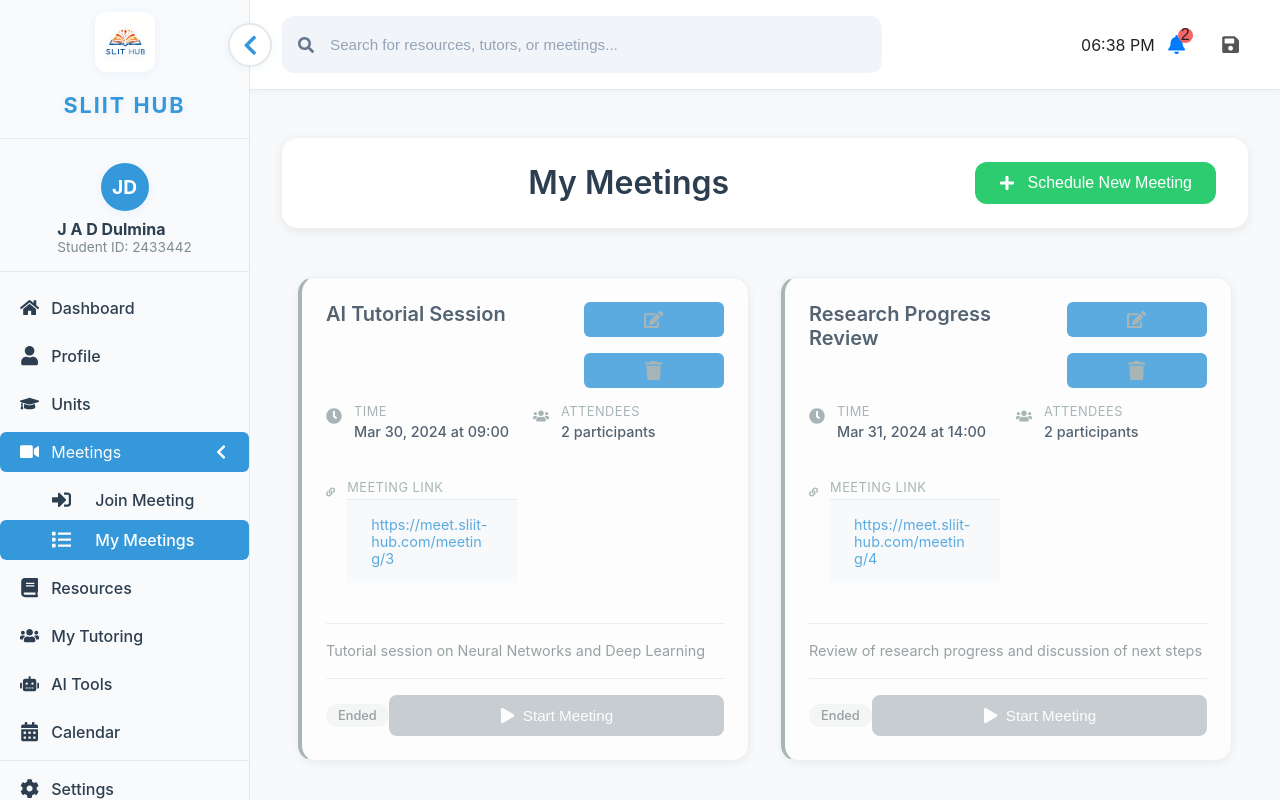
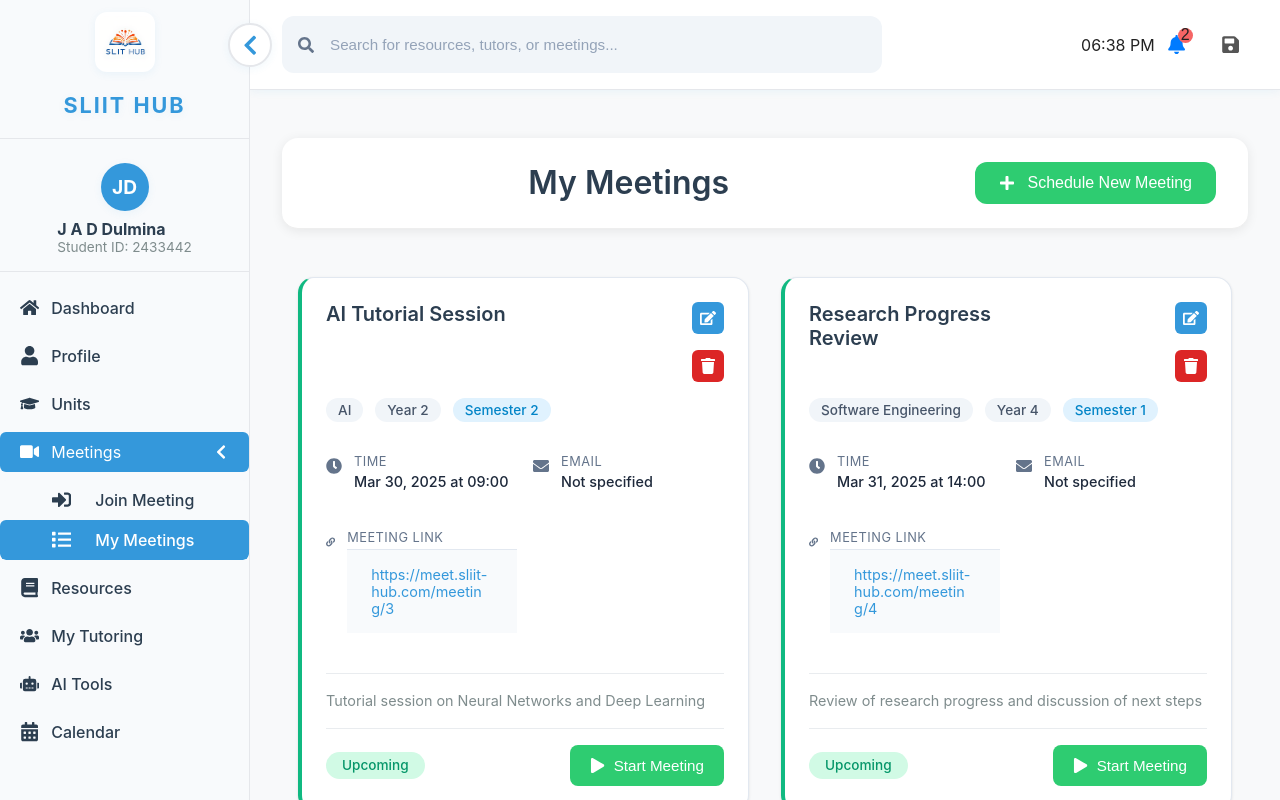
Before and after one commit to J-A-D-Dulmina/SLIIT-HUB, a React (Create React App) app in the folder client/: page /my-meetings in a window 1280 px wide. Shown: the top 800 px of the page. Built offline with nearby package versions, Linux system fonts and the light colour scheme.

Commit message:
mymeeting page updated

```diff
--- a/client/src/modules/meetings/components/MyMeetingsPage.jsx
+++ b/client/src/modules/meetings/components/MyMeetingsPage.jsx
@@ -1,10 +1,19 @@
 import React, { useState, useEffect } from 'react';
 import { useNavigate } from 'react-router-dom';
-import { FaChevronLeft, FaChevronRight, FaClock, FaUsers, FaLink, FaPlay, FaEdit, FaTrash, FaPlus } from 'react-icons/fa';
+import { FaChevronLeft, FaChevronRight, FaClock, FaUsers, FaLink, FaPlay, FaEdit, FaTrash, FaPlus, FaEnvelope } from 'react-icons/fa';
 import SideMenu from '../../../shared/components/SideMenu';
 import TopBar from '../../../shared/components/TopBar';
 import moment from 'moment';
 import '../styles/MyMeetingsPage.css';
+
+const DEGREES = [
+  'Bachelor of Science in Information Technology',
+  'Bachelor of Software Engineering',
+  'Bachelor of Computer Science',
+  'Bachelor of Network Engineering',
+  'Bachelor of Mobile Computing',
+  'Bachelor of Cloud Computing'
+];
 
 const DEGREE_YEARS = ['Year 1', 'Year 2', 'Year 3', 'Year 4'];
 const SEMESTERS = ['Semester 1', 'Semester 2'];
@@ -15,17 +24,22 @@ const MyMeetingsPage = () => {
   const [currentTime, setCurrentTime] = useState(new Date());
   const [meetings, setMeetings] = useState([]);
   const [showScheduleForm, setShowScheduleForm] = useState(false);
+  const [showEditForm, setShowEditForm] = useState(false);
+  const [editingMeeting, setEditingMeeting] = useState(null);
   const [scheduleFormData, setScheduleFormData] = useState({
     topic: '',
     date: '',
     time: '',
     duration: '60',
+    degree: '',
     year: '',
     semester: '',
     module: '',
-    attendees: '',
+    email: '',
     description: ''
   });
+  const [showDeleteConfirm, setShowDeleteConfirm] = useState(false);
+  const [meetingToDelete, setMeetingToDelete] = useState(null);
   const navigate = useNavigate();
 
   useEffect(() => {
@@ -38,22 +52,41 @@ const MyMeetingsPage = () => {
       {
         id: 1,
         title: 'AI Tutorial Session',
-        start: new Date(2024, 2, 30, 9, 0),
-        end: new Date(2024, 2, 30, 10, 0),
+        start: new Date(2025, 2, 30, 9, 0),
+        end: new Date(2025, 2, 30, 10, 0),
         attendees: ['alex@example.com', 'emma@example.com'],
         link: 'https://meet.sliit-hub.com/meeting/3',
         description: 'Tutorial session on Neural Networks and Deep Learning',
-        status: 'upcoming'
+        module: 'AI',
+        year: 'Year 2',
+        semester: 'Semester 2',
+        host: 'Prof. Alex Chen'
       },
       {
         id: 2,
         title: 'Research Progress Review',
-        start: new Date(2024, 2, 31, 14, 0),
-        end: new Date(2024, 2, 31, 15, 30),
+        start: new Date(2025, 2, 31, 14, 0),
+        end: new Date(2025, 2, 31, 15, 30),
         attendees: ['john@example.com', 'sarah@example.com'],
         link: 'https://meet.sliit-hub.com/meeting/4',
         description: 'Review of research progress and discussion of next steps',
-        status: 'upcoming'
+        module: 'Software Engineering',
+        year: 'Year 4',
+        semester: 'Semester 1',
+        host: 'Dr. Sarah Johnson'
+      },
+      {
+        id: 3,
+        title: 'Web Development Workshop',
+        start: new Date(2025, 3, 15, 10, 0), // April 15, 2024
+        end: new Date(2025, 3, 15, 12, 0),
+        attendees: ['mike@example.com', 'lisa@example.com', 'john@example.com'],
+        link: 'https://meet.sliit-hub.com/meeting/5',
+        description: 'Hands-on workshop on modern web development practices and frameworks',
+        module: 'Web Development',
+        year: 'Year 3',
+        semester: 'Semester 1',
+        host: 'Dr. Michael Brown'
       }
     ];
 
@@ -69,6 +102,48 @@ const MyMeetingsPage = () => {
     }));
   };
 
+  const handleEditMeeting = (meeting) => {
+    setEditingMeeting(meeting);
+    // Format the date and time for the form
+    const meetingDate = moment(meeting.start).format('YYYY-MM-DD');
+    const meetingTime = moment(meeting.start).format('HH:mm');
+
+    setScheduleFormData({
+      topic: meeting.title,
+      date: meetingDate,
+      time: meetingTime,
+      duration: moment(meeting.end).diff(moment(meeting.start), 'minutes').toString(),
+      degree: meeting.degree || '',
+      year: meeting.year,
+      semester: meeting.semester,
+      module: meeting.module,
+      email: meeting.email || '',
+      description: meeting.description
+    });
+    setShowEditForm(true);
+  };
+
+  const handleEditSubmit = (e) => {
+    e.preventDefault();
+    // TODO: Implement meeting edit logic
+    console.log('Edited Meeting:', { ...scheduleFormData, id: editingMeeting.id });
+    alert('Meeting Updated!');
+    setShowEditForm(false);
+    setEditingMeeting(null);
+    setScheduleFormData({
+      topic: '',
+      date: '',
+      time: '',
+      duration: '60',
+      degree: '',
+      year: '',
+      semester: '',
+      module: '',
+      email: '',
+      description: ''
+    });
+  };
+
   const handleScheduleSubmit = (e) => {
     e.preventDefault();
     // TODO: Implement meeting scheduling logic
@@ -79,25 +154,34 @@ const MyMeetingsPage = () => {
       date: '',
       time: '',
       duration: '60',
+      degree: '',
       year: '',
       semester: '',
       module: '',
-      attendees: '',
+      email: '',
       description: ''
     });
     setShowScheduleForm(false);
   };
 
-  const handleEditMeeting = (meetingId) => {
-    // TODO: Implement edit meeting logic
-    console.log('Edit meeting:', meetingId);
+  const handleDeleteClick = (meeting) => {
+    setMeetingToDelete(meeting);
+    setShowDeleteConfirm(true);
   };
 
-  const handleDeleteMeeting = (meetingId) => {
-    // TODO: Implement delete meeting logic
-    if (window.confirm('Are you sure you want to delete this meeting?')) {
-      console.log('Delete meeting:', meetingId);
+  const confirmDelete = () => {
+    if (meetingToDelete) {
+      // TODO: Implement actual delete logic
+      console.log('Delete meeting:', meetingToDelete.id);
+      setMeetings(prevMeetings => prevMeetings.filter(m => m.id !== meetingToDelete.id));
+      setShowDeleteConfirm(false);
+      setMeetingToDelete(null);
     }
+  };
+
+  const cancelDelete = () => {
+    setShowDeleteConfirm(false);
+    setMeetingToDelete(null);
   };
 
   const formatMeetingTime = (date) => {
@@ -115,40 +199,26 @@ const MyMeetingsPage = () => {
       return 'upcoming';
     }
     if (now >= start && now <= end) return 'in-progress';
-    return 'ended';
+    return 'upcoming'; // Changed from 'ended' to 'upcoming'
   };
 
-  return (
-    <div className="app-container">
-      <SideMenu collapsed={collapsed} setCollapsed={setCollapsed} />
-      <div className="main-content">
-        <div className="sidebar-toggle-btn-wrapper">
-          <button
-            className="sidebar-toggle-btn"
-            onClick={() => setCollapsed((v) => !v)}
-            aria-label="Toggle sidebar"
-          >
-            {collapsed ? <FaChevronRight /> : <FaChevronLeft />}
-          </button>
-        </div>
-        <TopBar currentTime={currentTime} />
-
-        <main className="my-meetings-page">
-          <div className="page-header">
-            <h1>My Meetings</h1>
-            <button className="schedule-btn" onClick={() => setShowScheduleForm(true)}>
-              <FaPlus /> Schedule New Meeting
-            </button>
-          </div>
-
-          {showScheduleForm && (
+  const renderMeetingForm = (isEdit = false) => (
     <div className="schedule-form-overlay">
       <div className="schedule-form-card">
         <div className="form-header">
-                  <h2>Schedule New Meeting</h2>
-                  <button className="close-btn" onClick={() => setShowScheduleForm(false)}>×</button>
+          <h2>{isEdit ? 'Edit Meeting' : 'Schedule New Meeting'}</h2>
+          <button
+            className="close-btn"
+            onClick={() => {
+              setShowScheduleForm(false);
+              setShowEditForm(false);
+              setEditingMeeting(null);
+            }}
+          >
+            ×
+          </button>
         </div>
-                <form onSubmit={handleScheduleSubmit}>
+        <form onSubmit={isEdit ? handleEditSubmit : handleScheduleSubmit}>
           <div className="form-group">
             <label htmlFor="topic">Topic</label>
             <input
@@ -160,6 +230,22 @@ const MyMeetingsPage = () => {
               required
               placeholder="Meeting Topic"
             />
+          </div>
+
+          <div className="form-group">
+            <label htmlFor="degree">Degree</label>
+            <select
+              id="degree"
+              name="degree"
+              value={scheduleFormData.degree}
+              onChange={handleScheduleChange}
+              required
+            >
+              <option value="">Select Degree</option>
+              {DEGREES.map(degree => (
+                <option key={degree} value={degree}>{degree}</option>
+              ))}
+            </select>
           </div>
 
           <div className="form-row">
@@ -214,16 +300,15 @@ const MyMeetingsPage = () => {
             </div>
 
             <div className="form-group">
-                      <label htmlFor="duration">Duration (minutes)</label>
+              <label htmlFor="email">Your Email</label>
               <input
-                        type="number"
-                        id="duration"
-                        name="duration"
-                        value={scheduleFormData.duration}
+                type="email"
+                id="email"
+                name="email"
+                value={scheduleFormData.email}
                 onChange={handleScheduleChange}
                 required
-                        min="15"
-                        step="15"
+                placeholder="your.email@example.com"
               />
             </div>
           </div>
@@ -255,14 +340,16 @@ const MyMeetingsPage = () => {
           </div>
 
           <div className="form-group">
-                    <label htmlFor="attendees">Attendees (comma-separated emails)</label>
+            <label htmlFor="duration">Duration (minutes)</label>
             <input
-                      type="text"
-                      id="attendees"
-                      name="attendees"
-                      value={scheduleFormData.attendees}
+              type="number"
+              id="duration"
+              name="duration"
+              value={scheduleFormData.duration}
               onChange={handleScheduleChange}
-                      placeholder="attendee1@example.com, attendee2@example.com"
+              required
+              min="15"
+              step="15"
             />
           </div>
 
@@ -279,14 +366,63 @@ const MyMeetingsPage = () => {
           </div>
 
           <div className="form-actions">
-                    <button type="button" className="cancel-btn" onClick={() => setShowScheduleForm(false)}>
+            <button
+              type="button"
+              className="cancel-btn"
+              onClick={() => {
+                setShowScheduleForm(false);
+                setShowEditForm(false);
+                setEditingMeeting(null);
+              }}
+            >
               Cancel
             </button>
             <button type="submit" className="submit-btn">
-                      Schedule Meeting
+              {isEdit ? 'Update Meeting' : 'Schedule Meeting'}
             </button>
           </div>
         </form>
+      </div>
+    </div>
+  );
+
+  return (
+    <div className="app-container">
+      <SideMenu collapsed={collapsed} setCollapsed={setCollapsed} />
+      <div className="main-content">
+        <div className="sidebar-toggle-btn-wrapper">
+          <button
+            className="sidebar-toggle-btn"
+            onClick={() => setCollapsed((v) => !v)}
+            aria-label="Toggle sidebar"
+          >
+            {collapsed ? <FaChevronRight /> : <FaChevronLeft />}
+          </button>
+        </div>
+        <TopBar currentTime={currentTime} />
+
+        <main className="my-meetings-page">
+          <div className="page-header">
+            <h1>My Meetings</h1>
+            <button className="schedule-btn" onClick={() => setShowScheduleForm(true)}>
+              <FaPlus /> Schedule New Meeting
+            </button>
+          </div>
+
+          {showScheduleForm && renderMeetingForm(false)}
+          {showEditForm && renderMeetingForm(true)}
+
+          {/* Add Delete Confirmation Dialog */}
+          {showDeleteConfirm && meetingToDelete && (
+            <div className="meeting-confirm-overlay">
+              <div className="meeting-confirm-dialog">
+                <h4>Delete Meeting</h4>
+                <p>Are you sure you want to delete the meeting "{meetingToDelete.title}"?</p>
+                <p className="delete-warning">This action cannot be undone.</p>
+                <div className="meeting-confirm-actions">
+                  <button className="cancel-btn" onClick={cancelDelete}>Cancel</button>
+                  <button className="delete-confirm-btn" onClick={confirmDelete}>Delete Meeting</button>
+                </div>
               </div>
             </div>
           )}
@@ -301,19 +437,25 @@ const MyMeetingsPage = () => {
                     <div className="meeting-actions">
                       <button
                         className="action-btn edit"
-                        onClick={() => handleEditMeeting(meeting.id)}
+                        onClick={() => handleEditMeeting(meeting)}
                         title="Edit Meeting"
                       >
                         <FaEdit />
                       </button>
                       <button
                         className="action-btn delete"
-                        onClick={() => handleDeleteMeeting(meeting.id)}
+                        onClick={() => handleDeleteClick(meeting)}
                         title="Delete Meeting"
                       >
                         <FaTrash />
                       </button>
                     </div>
+                  </div>
+
+                  <div className="meeting-meta">
+                    <span className="meeting-module">{meeting.module}</span>
+                    <span className="meeting-year">{meeting.year}</span>
+                    <span className="meeting-semester">{meeting.semester}</span>
                   </div>
 
                   <div className="meeting-info">
@@ -326,10 +468,10 @@ const MyMeetingsPage = () => {
                     </div>
 
                     <div className="info-item">
-                      <FaUsers className="icon" />
+                      <FaEnvelope className="icon" />
                       <div className="info-content">
-                        <span className="label">Attendees</span>
-                        <span className="value">{meeting.attendees.length} participants</span>
+                        <span className="label">Email</span>
+                        <span className="value">{meeting.email || 'Not specified'}</span>
                       </div>
                     </div>
 
@@ -351,11 +493,9 @@ const MyMeetingsPage = () => {
                       {status === 'starting-soon' && 'Starting Soon'}
                       {status === 'upcoming' && 'Upcoming'}
                       {status === 'in-progress' && 'In Progress'}
-                      {status === 'ended' && 'Ended'}
                     </span>
                     <button
-                      className={`join-btn ${status === 'ended' ? 'disabled' : ''}`}
-                      disabled={status === 'ended'}
+                      className="strt-meeting-btn"
                       onClick={() => window.open(meeting.link, '_blank')}
                     >
                       <FaPlay /> {status === 'in-progress' ? 'Join Now' : 'Start Meeting'}
--- a/client/src/modules/meetings/styles/MyMeetingsPage.css
+++ b/client/src/modules/meetings/styles/MyMeetingsPage.css
@@ -194,9 +194,9 @@
   background: white;
   border-radius: 16px;
   padding: 1.5rem;
-  box-shadow: 0 2px 12px rgba(0, 0, 0, 0.08);
+  box-shadow: 0 1px 3px rgba(0, 0, 0, 0.1);
   transition: all 0.2s ease;
-  border: 1px solid #e9ecef;
+  border: 1px solid #e2e8f0;
   display: flex;
   flex-direction: column;
   gap: 1rem;
@@ -204,24 +204,19 @@
 
 .meeting-card:hover {
   transform: translateY(-2px);
-  box-shadow: 0 4px 20px rgba(0, 0, 0, 0.12);
+  box-shadow: 0 4px 6px -1px rgba(0, 0, 0, 0.1), 0 2px 4px -1px rgba(0, 0, 0, 0.06);
 }
 
 .meeting-card.starting-soon {
-  border-left: 4px solid #f1c40f;
+  border-left: 4px solid #f59e0b;
 }
 
 .meeting-card.upcoming {
-  border-left: 4px solid #2ecc71;
+  border-left: 4px solid #10b981;
 }
 
 .meeting-card.in-progress {
   border-left: 4px solid #3498db;
-}
-
-.meeting-card.ended {
-  border-left: 4px solid #95a5a6;
-  opacity: 0.8;
 }
 
 .meeting-header {
@@ -243,32 +238,82 @@
   gap: 0.5rem;
 }
 
+.btn-edit_meeting{
+background-color: red !important;
+}
+
 .action-btn {
   padding: 0.5rem;
   border: none;
   border-radius: 6px;
-  background: none;
-  color: #95a5a6;
   cursor: pointer;
   transition: all 0.2s ease;
+  display: flex;
+  align-items: center;
+  justify-content: center;
+  width: 32px;
+  height: 32px;
 }
 
-.action-btn:hover {
-  background: #f8f9fa;
+.action-btn.edit {
+  background: #2563eb;
+  color: white;
 }
 
 .action-btn.edit:hover {
-  color: #3498db;
+  background: #1d4ed8;
+}
+
+.action-btn.delete {
+  background: #dc2626 !important;
+  color: white !important;
 }
 
 .action-btn.delete:hover {
-  color: #e74c3c;
+  background: #b91c1c !important;
+}
+
+.action-btn svg {
+  font-size: 1rem;
+}
+
+.meeting-meta {
+  display: flex;
+  align-items: center;
+  gap: 0.75rem;
+  flex-wrap: wrap;
+  margin-bottom: 0.5rem;
+}
+
+.meeting-module,
+.meeting-year,
+.meeting-semester {
+  padding: 0.25rem 0.75rem;
+  border-radius: 20px;
+  font-size: 0.85rem;
+  font-weight: 500;
+}
+
+.meeting-module {
+  background: #f1f5f9;
+  color: #475569;
+}
+
+.meeting-year {
+  background: #f1f5f9;
+  color: #475569;
+}
+
+.meeting-semester {
+  background: #e0f2fe;
+  color: #0284c7;
 }
 
 .meeting-info {
   display: grid;
   grid-template-columns: repeat(2, 1fr);
   gap: 1rem;
+  margin-top: 0.5rem;
 }
 
 .info-item {
@@ -278,7 +323,7 @@
 }
 
 .info-item .icon {
-  color: #95a5a6;
+  color: #64748b;
   font-size: 1rem;
   margin-top: 0.25rem;
 }
@@ -291,14 +336,14 @@
 
 .info-content .label {
   font-size: 0.8rem;
-  color: #95a5a6;
+  color: #64748b;
   text-transform: uppercase;
   letter-spacing: 0.5px;
 }
 
 .info-content .value {
   font-size: 0.9rem;
-  color: #2c3e50;
+  color: #1e293b;
   font-weight: 500;
 }
 
@@ -331,55 +376,141 @@
 }
 
 .status-badge {
-  padding: 0.25rem 0.75rem;
+  padding: 0.35rem 1rem;
   border-radius: 20px;
-  font-size: 0.8rem;
+  font-size: 0.85rem;
   font-weight: 500;
   white-space: nowrap;
 }
 
 .status-badge.starting-soon {
-  background: #fef9e7;
-  color: #f39c12;
+  background: #fef3c7;
+  color: #d97706;
 }
 
 .status-badge.upcoming {
-  background: #e8f8f5;
-  color: #27ae60;
+  background: #d1fae5;
+  color: #059669;
 }
 
 .status-badge.in-progress {
-  background: #ebf5fb;
-  color: #2980b9;
+  background: #dbeafe;
+  color: #2563eb;
 }
 
-.status-badge.ended {
-  background: #f4f6f6;
-  color: #7f8c8d;
+.strt-meeting-btn{
+  display: flex;
+  align-items: center;
+  gap: 0.5rem;
+  padding: 0.75rem 1.25rem;
+  background: rgb(46, 204, 113);
+  color: white;
+  border: none;
+  border-radius: 8px;
+  font-size: 0.95rem;
+  font-weight: 500;
+  cursor: pointer;
+  transition: all 0.2s ease;
+  min-width: 140px;
+  justify-content: center;
+}
+
+.strt-meeting-btn:hover {
+  background: #1b7741;
+  transform: translateY(-1px);
 }
 
 .join-btn {
   display: flex;
   align-items: center;
   gap: 0.5rem;
-  padding: 0.75rem 1.5rem;
+  padding: 0.75rem 1.25rem;
+  background: #3498db;
+  color: white;
   border: none;
   border-radius: 8px;
-  background: #3498db;
+  font-size: 0.95rem;
+  font-weight: 500;
+  cursor: pointer;
+  transition: all 0.2s ease;
+  min-width: 140px;
+  justify-content: center;
+}
+
+.join-btn:hover {
+  background: #2980b9;
+  transform: translateY(-1px);
+}
+
+.join-btn svg {
   color: white;
+}
+
+/* Delete Confirmation Dialog Styles */
+.meeting-confirm-overlay {
+  position: fixed;
+  top: 0;
+  left: 0;
+  right: 0;
+  bottom: 0;
+  background: rgba(0, 0, 0, 0.5);
+  display: flex;
+  align-items: center;
+  justify-content: center;
+  z-index: 1000;
+  padding: 1rem;
+}
+
+.meeting-confirm-dialog {
+  background: white;
+  border-radius: 12px;
+  padding: 2rem;
+  width: 100%;
+  max-width: 400px;
+  box-shadow: 0 4px 20px rgba(0, 0, 0, 0.15);
+}
+
+.meeting-confirm-dialog h4 {
+  font-size: 1.25rem;
+  font-weight: 600;
+  color: #dc2626;
+  margin: 0 0 1rem 0;
+}
+
+.meeting-confirm-dialog p {
+  margin: 0 0 1rem 0;
+  color: #4b5563;
+  line-height: 1.5;
+}
+
+.meeting-confirm-dialog .delete-warning {
+  color: #dc2626;
+  font-size: 0.9rem;
+  font-weight: 500;
+}
+
+.meeting-confirm-actions {
+  display: flex;
+  justify-content: flex-end;
+  gap: 1rem;
+  margin-top: 1.5rem;
+}
+
+.delete-confirm-btn {
+  padding: 0.75rem 1.5rem;
+  background: #dc2626 !important;
+  color: white !important;
+  border: none;
+  border-radius: 8px;
+  font-size: 1rem;
   font-weight: 500;
   cursor: pointer;
   transition: all 0.2s ease;
 }
 
-.join-btn:hover:not(.disabled) {
-  background: #2980b9;
+.delete-confirm-btn:hover {
+  background: #b91c1c !important;
   transform: translateY(-1px);
-}
-
-.join-btn.disabled {
-  background: #bdc3c7;
-  cursor: not-allowed;
 }
 
 @media (max-width: 768px) {
```
Lines whose indentation alone changed are shown as unchanged.
